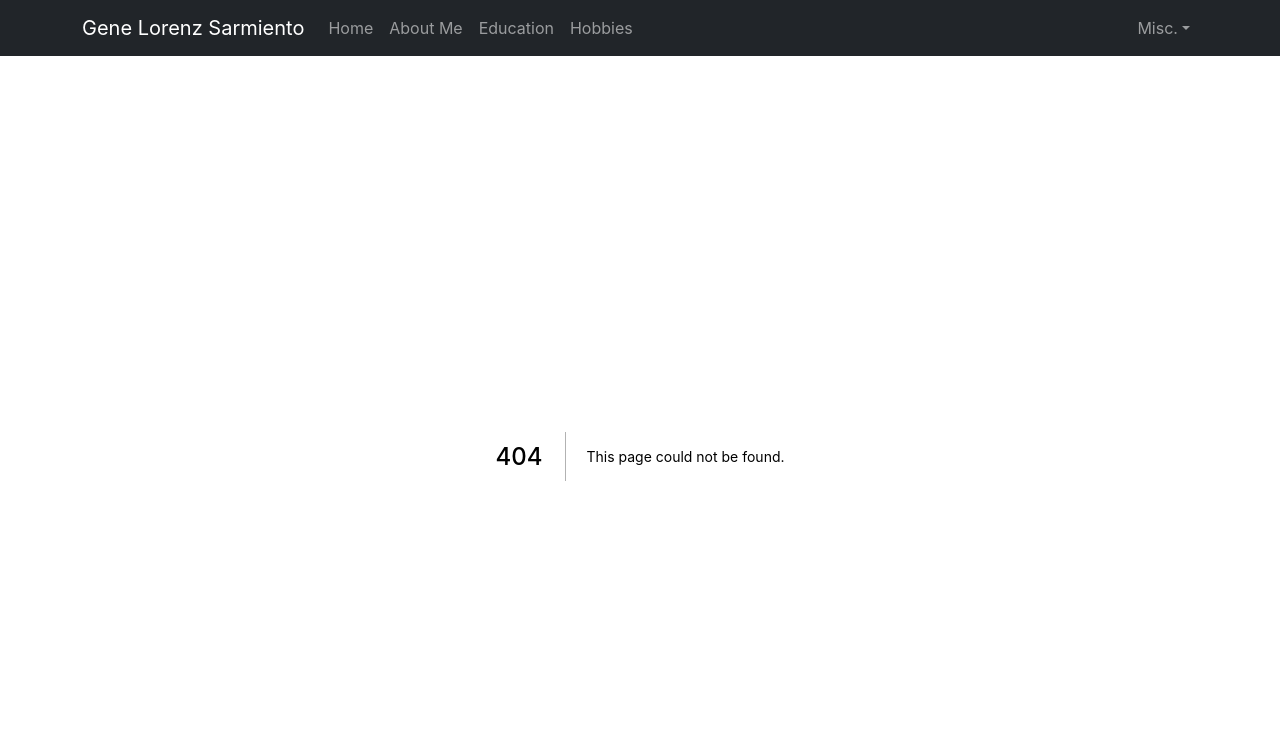
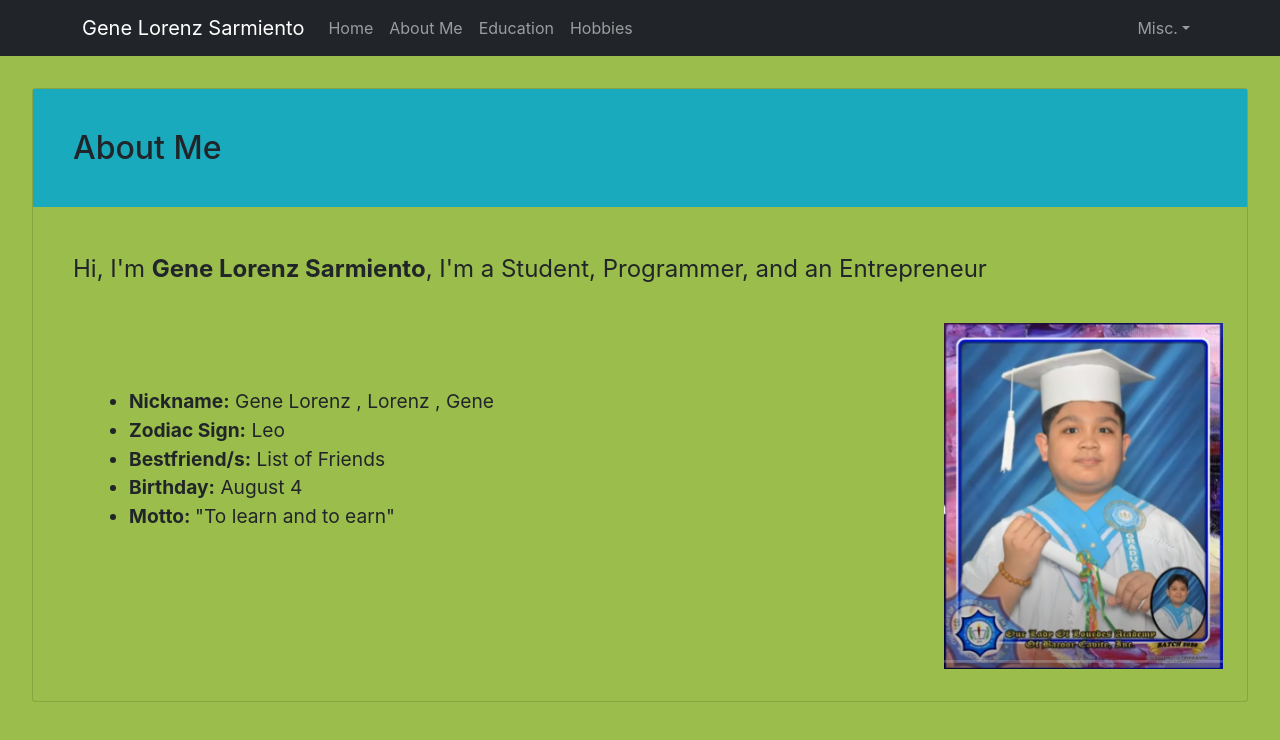
Before and after one commit to genelorenzSarmiento0408/C.S.-Gr.8-2nd-quarter-lastact, a Next.js app: page /aboutme in a window 1280 px wide. Before the commit this address had no page. Shown: the top 740 px of the page. Built offline with nearby package versions, Linux system fonts and the light colour scheme.

Commit message:
Add many sections

```diff
--- a/package.json
+++ b/package.json
@@ -9,6 +9,7 @@
   },
   "dependencies": {
     "bootstrap": "^5.1.3",
+    "jquery": "^3.6.0",
     "next": "latest",
     "react": "17.0.2",
     "react-bootstrap": "^2.0.3",
--- /dev/null
+++ b/pages/aboutme.jsx
@@ -0,0 +1,51 @@
+import { Image, Row, Col } from "react-bootstrap";
+export default function aboutme() {
+  let Nicknames = ["Gene Lorenz ,", " Lorenz ,", " Gene"];
+  return (
+    <div>
+      <div className="card">
+        <h2 className="card-title">About Me </h2>
+        <div className="card-text">
+          <div className="title" style={{ fontSize: "1.5rem" }}>
+            Hi, I'm <strong> Gene Lorenz Sarmiento</strong>, I'm a Student,
+            Programmer, and an Entrepreneur
+          </div>
+
+          <div className="row no-gutters">
+            <Row>
+              <Col className="col-12 col-sm-6">
+                <ul style={{ margin: "4rem", fontSize: "1.2rem" }}>
+                  <li>
+                    <strong>Nickname:</strong> {Nicknames}
+                  </li>
+
+                  <li>
+                    <strong>Zodiac Sign:</strong> Leo
+                  </li>
+                  <li>
+                    <strong>Bestfriend/s:</strong>
+                    <a href="/friends"> List of Friends</a>
+                  </li>
+                  <li>
+                    <strong> Birthday:</strong> August 4
+                  </li>
+                  <li>
+                    <strong>Motto: </strong> "To learn and to earn"
+                  </li>
+                </ul>
+              </Col>
+              <Col></Col>
+              <Col style={{ marginBottom: "2rem" }}>
+                <Image
+                  src="/Gradpic.png"
+                  alt="Grad pic ko nung grade 6 ako :) "
+                  fluid
+                />
+              </Col>
+            </Row>
+          </div>
+        </div>
+      </div>
+    </div>
+  );
+}
--- a/pages/education.jsx
+++ b/pages/education.jsx
@@ -4,7 +4,6 @@ export default function education() {
       <div className="card text-dark mb-3">
         <h2 className="card-title">Education</h2>
         <div className="card-body">
-          <h6 className="card-subtitle mb-2 text-muted">Card subtitle</h6>
           <p className="card-text">
             This is
             <ul>
--- a/pages/styles.scss
+++ b/pages/styles.scss
@@ -82,7 +82,7 @@ a {
   justify-content: space-between;
 }
 .title {
-  margin: 3.5rem 7rem;
+  margin: 2.5rem;
   line-height: 1.15;
 }
 
```
Also changed, not shown: pages/friends.jsx (added, +10 -0 lines), pages/index.jsx (+8 -14 lines), public/Gradpic.png (added), 1 other file (tests, documents, lock files or other folders).
